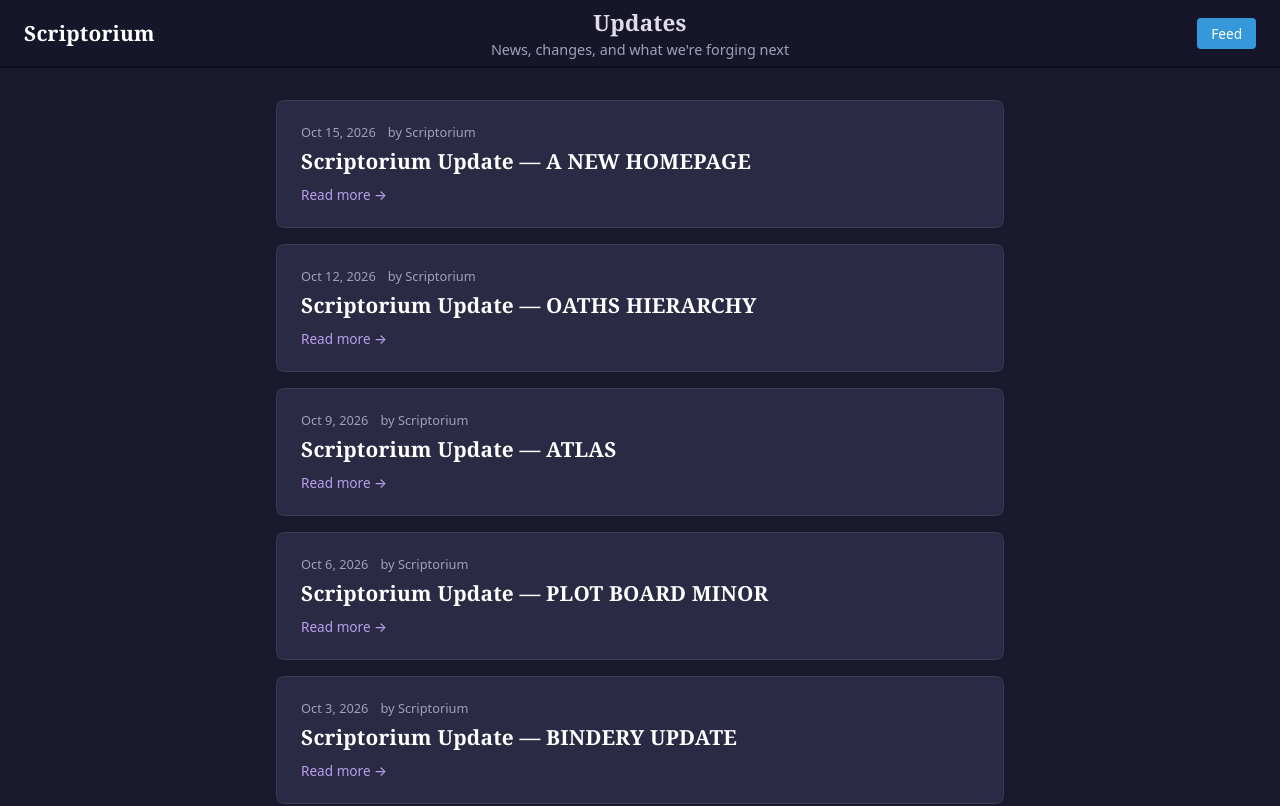
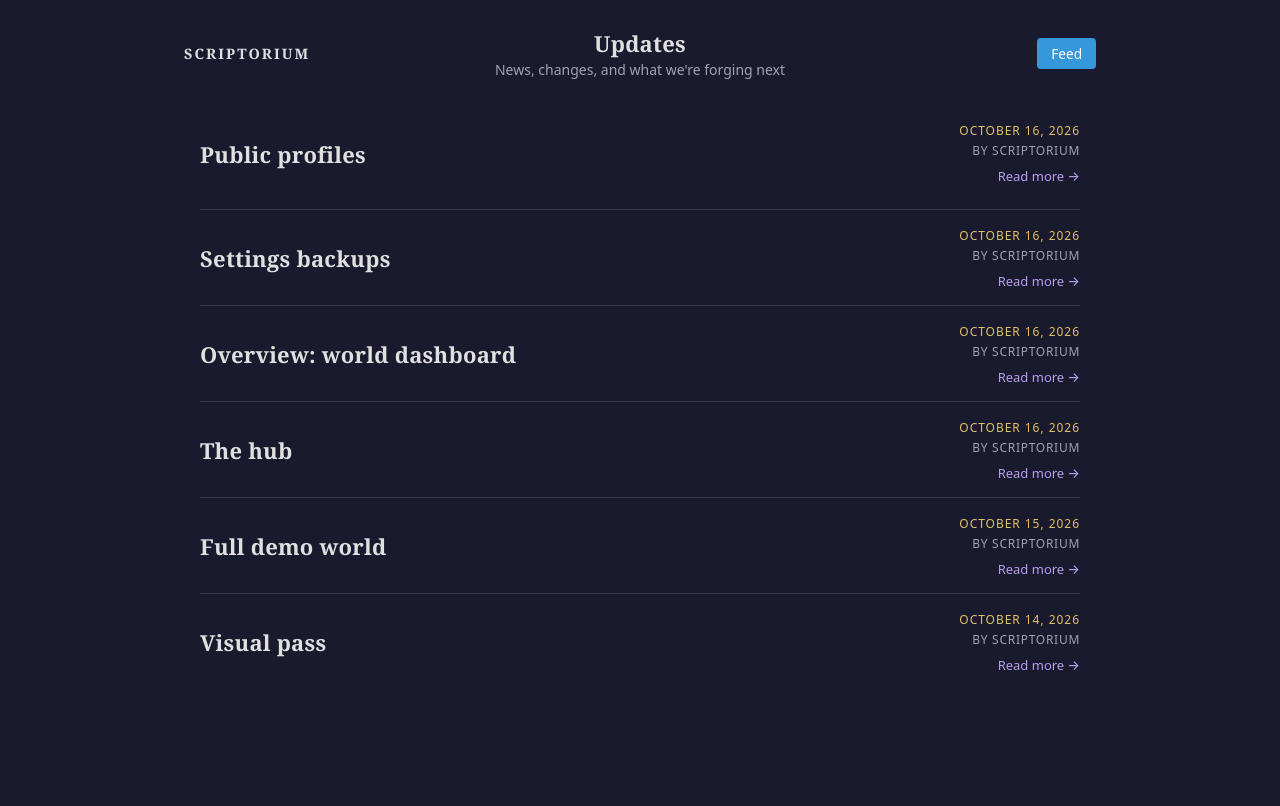
Before and after one commit to lmaoclost/WriteMe, a React (Vite) app: page /updates in a window 1280 px wide. Shown: the top 806 px of the page. Built offline with nearby package versions, Linux system fonts and the light colour scheme; what polygon-clipping would draw is missing.

Commit message:
feat(updates): changelog proprio em ledger Archivist (880, hairline, datas caps EN)

```diff
--- a/src/features/updates/UpdatesPage.tsx
+++ b/src/features/updates/UpdatesPage.tsx
@@ -7,27 +7,28 @@ export interface SampleUpdate {
   date: Date;
 }
 
-const TITLES = [
-  "Scriptorium Update — A NEW HOMEPAGE",
-  "Scriptorium Update — OATHS HIERARCHY",
-  "Scriptorium Update — ATLAS",
-  "Scriptorium Update — PLOT BOARD MINOR",
-  "Scriptorium Update — BINDERY UPDATE",
-  "Scriptorium Update — CONNECTIONS UPDATE",
-  "Scriptorium Update — MANUSCRIPT",
-  "Scriptorium Update — CHRONICLES UP",
-  "Scriptorium Update — CONLANG & LEXICON U",
-  "Scriptorium Update — MANUSCRIPTS & TOMES",
+interface Release {
+  id: string;
+  title: string;
+  date: Date;
+}
+
+const day = (iso: string) => new Date(`${iso}T12:00:00Z`);
+
+const RELEASES: Release[] = [
+  { id: "rel-public-profiles", title: "Public profiles", date: day("2026-10-16") },
+  { id: "rel-settings-backups", title: "Settings backups", date: day("2026-10-16") },
+  { id: "rel-world-dashboard", title: "Overview: world dashboard", date: day("2026-10-16") },
+  { id: "rel-the-hub", title: "The hub", date: day("2026-10-16") },
+  { id: "rel-full-demo-world", title: "Full demo world", date: day("2026-10-15") },
+  { id: "rel-visual-pass", title: "Visual pass", date: day("2026-10-14") },
 ];
 
-const BASE = Date.parse("2026-10-15T12:00:00Z");
-const DAY = 86400000;
+export const SAMPLE_UPDATES: SampleUpdate[] = RELEASES.map(({ id, title, date }) => ({ id, title, date }));
 
-export const SAMPLE_UPDATES: SampleUpdate[] = TITLES.map((title, i) => ({
-  id: `update-${i}`,
-  title,
-  date: new Date(BASE - i * 3 * DAY),
-}));
+function releaseDate(d: Date): string {
+  return d.toLocaleDateString("en-US", { month: "long", day: "numeric", year: "numeric" }).toUpperCase();
+}
 
 export function UpdatesPage() {
   return (
@@ -38,19 +39,19 @@ export function UpdatesPage() {
         </h1>
         <div className="header-center">
           <h2 className="page-title">Updates</h2>
-          <p className="page-subtitle">News, changes, and what we're forging next</p>
+          <p className="page-subtitle">News, changes, and what we&apos;re forging next</p>
         </div>
         <div className="header-right">
           <Link to="/" className="back-btn">Feed</Link>
         </div>
       </header>
       <main className="updates-content">
-        <div className="updates-list">
+        <section className="updates-ledger" aria-label="Release ledger">
           {SAMPLE_UPDATES.map((u) => (
-            <article key={u.id} className="update-card">
+            <article key={u.id} className="update-row">
               <p className="update-meta">
-                <span className="update-date">
-                  {u.date.toLocaleDateString(undefined, { month: "short", day: "numeric", year: "numeric" })}
+                <span className="update-date" aria-label={`release date: ${releaseDate(u.date)}`}>
+                  {releaseDate(u.date)}
                 </span>
                 <span className="update-author">by Scriptorium</span>
               </p>
@@ -58,7 +59,7 @@ export function UpdatesPage() {
               <span className="update-readmore">Read more →</span>
             </article>
           ))}
-        </div>
+        </section>
       </main>
     </div>
   );
--- a/src/features/updates/updates.css
+++ b/src/features/updates/updates.css
@@ -1,37 +1,83 @@
-.updates-page { min-height: 100vh; }
-.updates-header {
-  height: 68px;
-  background: var(--bg-header);
-  border-bottom: 2px solid #0e0e1e;
+.updates-page { max-width: 960px; margin: 0 auto; padding: 28px 24px 72px; }
+
+.updates-header { display: grid; grid-template-columns: 1fr auto 1fr; align-items: center; gap: 16px; }
+.brand {
+  font-family: var(--font-display);
+  font-size: 0.9rem;
+  font-weight: 700;
+  letter-spacing: 0.14em;
+  text-transform: uppercase;
+}
+.brand a { color: var(--parchment); text-decoration: none; }
+.brand a:hover { color: var(--gold); }
+.header-center { text-align: center; display: grid; gap: 2px; }
+.page-title { font-family: var(--font-display); font-size: 1.375rem; font-weight: 600; color: var(--parchment-strong); }
+.page-subtitle { margin: 0; color: var(--slate); font-size: 0.875rem; }
+.header-right { justify-self: end; }
+.back-btn {
+  display: inline-block;
+  color: var(--lilac); text-decoration: none;
+  border: 1px solid var(--line); border-radius: 4px;
+  padding: 6px 14px; font-size: 0.875rem;
+}
+.back-btn:hover { color: var(--parchment-strong); border-color: var(--gold-dim); }
+
+.updates-content { margin-top: 34px; }
+.updates-ledger { max-width: 880px; margin: 0 auto; display: grid; }
+
+.update-row {
+  border-top: 1px solid var(--line);
+  padding: 16px 0 15px;
   display: grid;
-  grid-template-columns: 1fr auto 1fr;
-  align-items: center;
-  padding: 0 24px;
+  grid-template-columns: 1fr auto;
+  grid-template-areas: "title meta-head" "title meta-tail" "title readmore";
+  column-gap: 24px;
+  align-content: center;
+  min-height: 96px;
 }
-.brand { font-size: 1.3rem; font-weight: 700; color: var(--text-strong); }
-.brand a { color: inherit; text-decoration: none; }
-.header-center { text-align: center; }
-.page-title { font-size: 1.4rem; color: rgb(224, 220, 232); font-weight: 700; }
-.page-subtitle { color: var(--text-muted); margin: 2px 0 0; font-size: 0.9rem; }
-.header-right { display: flex; justify-content: flex-end; }
-.back-btn {
-  background: var(--info);
-  color: #fff;
-  border: none;
-  border-radius: 4px;
-  padding: 6px 14px;
-  font-size: 0.85rem;
-  text-decoration: none;
+.update-row:first-child { border-top: 0; padding-top: 0; }
+
+.update-meta {
+  grid-area: meta-head;
+  margin: 0 0 8px;
+  display: grid;
+  gap: 3px;
+  align-content: end;
+  justify-items: end;
 }
-.updates-content { max-width: 760px; margin: 32px auto; padding: 0 16px; }
-.updates-list { display: flex; flex-direction: column; gap: 16px; }
-.update-card {
-  background: rgb(42, 42, 68);
-  border: 1px solid #3a3a55;
-  border-radius: 8px;
-  padding: 22px 24px;
-  color: rgb(224, 220, 232);
+.update-date {
+  color: var(--gold);
+  font-size: 0.75rem;
+  letter-spacing: 0.08em;
+  font-variant-numeric: tabular-nums;
+  white-space: nowrap;
 }
-.update-meta { display: flex; gap: 12px; margin: 0 0 6px; font-size: 0.8rem; color: var(--text-muted); }
-.update-title { font-size: 1.3rem; font-weight: 700; color: var(--text-strong); margin: 0 0 8px; }
-.update-readmore { color: rgb(184, 158, 239); font-size: 0.85rem; font-weight: 500; }
+.update-author { color: var(--slate); font-size: 0.75rem; letter-spacing: 0.06em; text-transform: uppercase; }
+.update-title {
+  grid-area: title;
+  align-self: center;
+  font-family: var(--font-display);
+  font-size: 1.375rem;
+  font-weight: 600;
+  color: var(--parchment-strong);
+  margin: 0;
+  padding-right: 12px;
+}
+.update-readmore {
+  grid-area: readmore;
+  justify-self: end;
+  align-self: end;
+  color: var(--lilac);
+  font-size: 0.8125rem;
+  font-weight: 500;
+}
+
+@media (max-width: 660px) {
+  .updates-header { grid-template-columns: 1fr; }
+  .header-center { text-align: left; }
+  .header-right { justify-self: start; }
+  .update-row { grid-template-columns: 1fr; grid-template-areas: "meta-head" "meta-tail" "title" "readmore"; min-height: unset; }
+  .update-meta { justify-items: start; }
+  .update-title { padding-right: 0; }
+  .update-readmore { justify-self: start; margin-top: 4px; }
+}
```
Also changed, not shown: 1 other file (tests, documents, lock files or other folders).
